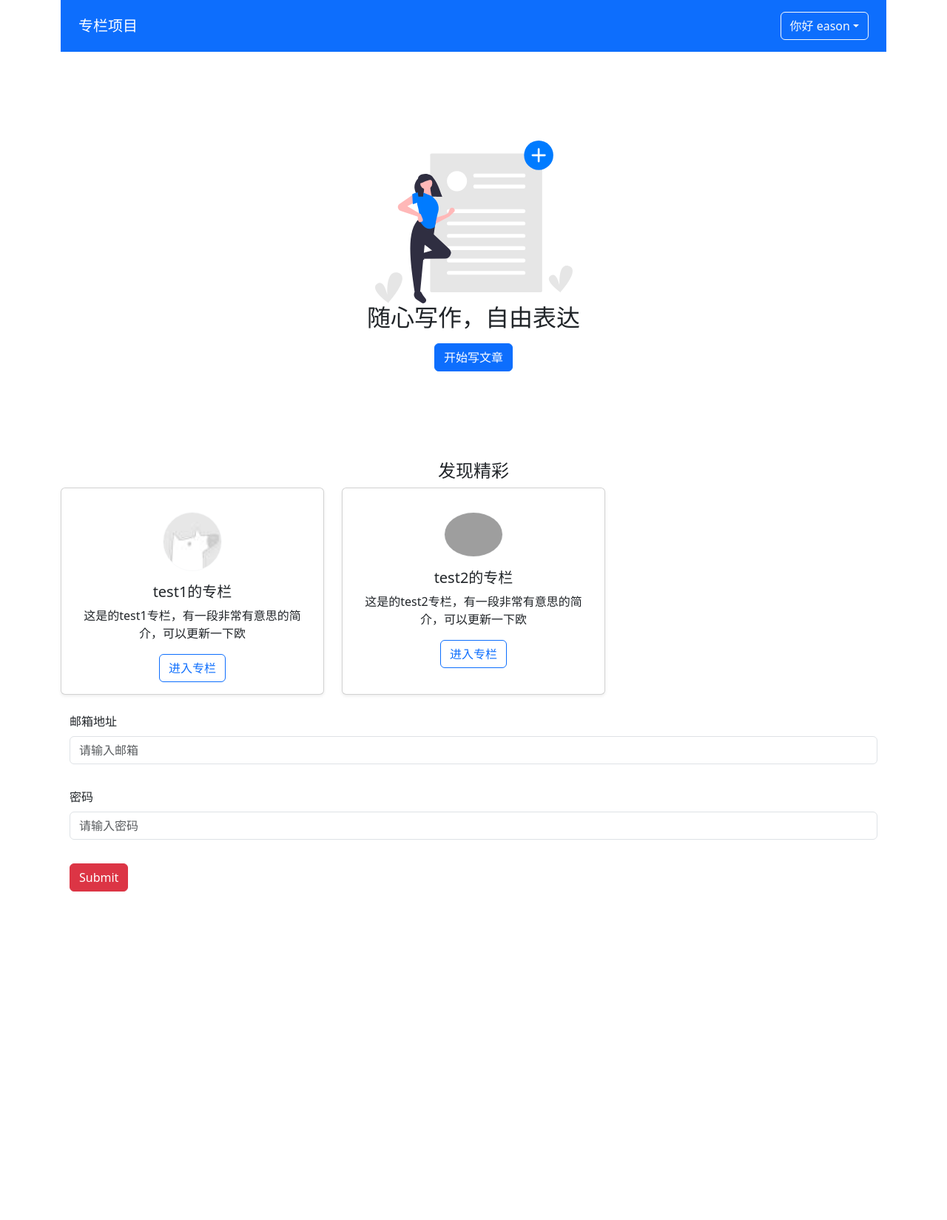
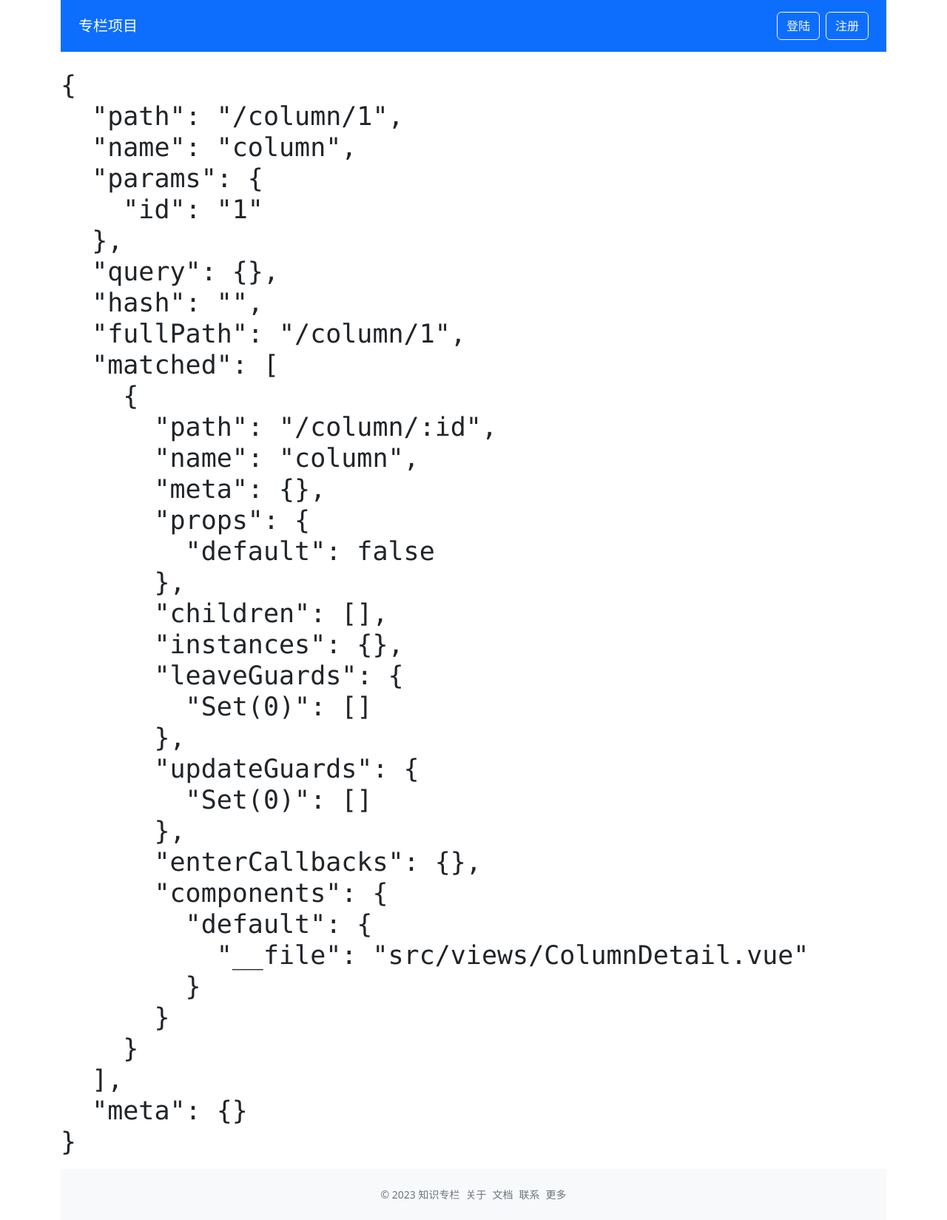
Before and after one commit to easonLiuu/Knowledge-Column, a Vue app: page /column/1 in a window 1280 px wide. Shown: the whole page at 74% size. Before the commit the page ends 1205 px from the top, so only its background shows below. Built offline with nearby package versions, Linux system fonts and the light colour scheme; grey boxes are pictures that could not be loaded.

Commit message:
feat: add router

```diff
--- a/package.json
+++ b/package.json
@@ -10,7 +10,8 @@
   "dependencies": {
     "bootstrap": "5.0.0",
     "mitt": "^3.0.0",
-    "vue": "^3.2.13"
+    "vue": "^3.2.13",
+    "vue-router": "^4.1.6"
   },
   "devDependencies": {
     "@typescript-eslint/eslint-plugin": "^5.4.0",
--- a/src/App.vue
+++ b/src/App.vue
@@ -1,8 +1,18 @@
 <template>
    <div class="container">
       <global-header :user="currentUser"></global-header>
-      <home></home>
-      <login></login>
+      <router-view></router-view>
+      <footer class="text-center py-4 text-secondary bg-light mt-6">
+      <small>
+        <ul class="list-inline mb-0">
+          <li class="list-inline-item">© 2023 知识专栏</li>
+          <li class="list-inline-item">关于</li>
+          <li class="list-inline-item">文档</li>
+          <li class="list-inline-item">联系</li>
+          <li class="list-inline-item">更多</li>
+        </ul>
+      </small>
+    </footer>
    </div>
 </template>
 
@@ -10,20 +20,16 @@
 import { defineComponent } from 'vue'
 import 'bootstrap/dist/css/bootstrap.min.css'
 import GlobalHeader, { UserProps } from './components/GlobalHeader.vue'
-import Home from './views/Home.vue'
-import Login from './views/Login.vue'
 
 const currentUser: UserProps = {
-  isLogin: true,
+  isLogin: false,
   name: 'eason'
 }
 
 export default defineComponent({
   name: 'App',
   components: {
-    GlobalHeader,
-    Home,
-    Login
+    GlobalHeader
   },
   setup () {
     return {
--- a/src/components/ColumnList.vue
+++ b/src/components/ColumnList.vue
@@ -6,7 +6,7 @@
                 <img :src="column.avatar" :alt="column.title" class="rounded-circle border border-light w-25 my-3">
                 <h5 class="card-title">{{column.title}}</h5>
                 <p class="card-text text-left">{{column.description}}</p>
-                <a href="#" class="btn btn-outline-primary">进入专栏</a>
+                <router-link :to="`/column/${column.id}`" class="btn btn-outline-primary">进入专栏</router-link>
             </div>
         </div>
     </div>
--- a/src/components/GlobalHeader.vue
+++ b/src/components/GlobalHeader.vue
@@ -1,9 +1,9 @@
 <template>
    <nav class="navbar navbar-dark bg-primary justify-content-between mb-4 px-4">
-    <a class="navbar-brand" href="#">专栏项目</a>
+    <router-link class="navbar-brand" to="/">专栏项目</router-link>
     <ul v-if="!user.isLogin" class="list-inline mb-0">
-      <li class="list-inline-item"><a href="#" class="btn btn-outline-light my-2">登陆</a></li>
-      <li class="list-inline-item"><a href="#" class="btn btn-outline-light my-2">注册</a></li>
+      <li class="list-inline-item"><router-link to="/login" class="btn btn-outline-light my-2">登陆</router-link></li>
+      <li class="list-inline-item"><router-link to="/login" class="btn btn-outline-light my-2">注册</router-link></li>
     </ul>
     <ul v-else class="list-inline mb-0">
       <li class="list-inline-item">
--- a/src/main.ts
+++ b/src/main.ts
@@ -1,4 +1,30 @@
 import { createApp } from 'vue'
+import { createRouter, createWebHistory } from 'vue-router'
 import App from './App.vue'
-
-createApp(App).mount('#app')
+import Home from './views/Home.vue'
+import Login from './views/Login.vue'
+import ColumnDetail from './views/ColumnDetail.vue'
+const routerHistory = createWebHistory()
+const router = createRouter({
+  history: routerHistory,
+  routes: [
+    {
+      path: '/',
+      name: 'home',
+      component: Home
+    },
+    {
+      path: '/login',
+      name: 'login',
+      component: Login
+    },
+    {
+      path: '/column/:id',
+      name: 'column',
+      component: ColumnDetail
+    }
+  ]
+})
+const app = createApp(App)
+app.use(router)
+app.mount('#app')
--- /dev/null
+++ b/src/views/ColumnDetail.vue
@@ -0,0 +1,19 @@
+<template>
+    <h1>
+        <pre>{{ route }}</pre>
+    </h1>
+</template>
+
+<script lang="ts">
+import { defineComponent } from 'vue'
+import { useRoute } from 'vue-router'
+
+export default defineComponent({
+  setup () {
+    const route = useRoute()
+    return {
+      route
+    }
+  }
+})
+</script>
--- a/src/views/Login.vue
+++ b/src/views/Login.vue
@@ -29,6 +29,7 @@
 
 <script lang="ts">
 import { defineComponent, ref } from 'vue'
+import { useRouter } from 'vue-router'
 import 'bootstrap/dist/css/bootstrap.min.css'
 import ValidateInput, { RulesProp } from '../components/ValidateInput.vue'
 import ValidateForm from '../components/ValidateForm.vue'
@@ -42,6 +43,7 @@ export default defineComponent({
   setup () {
     const inputRef = ref<any>()
     const emailVal = ref('')
+    const router = useRouter()
     const passwordVal = ref('')
     const emailRules: RulesProp = [
       { type: 'required', message: '电子邮箱地址不能为空' },
@@ -52,6 +54,9 @@ export default defineComponent({
     ]
     const onFormSubmit = (result: boolean) => {
       // console.log(inputRef.value.validateInput())
+      if (result) {
+        router.push({ name: 'column', params: { id: 1 } })
+      }
     }
     return {
       emailRules,
```
Also changed, not shown: 1 other file (tests, documents, lock files or other folders).
